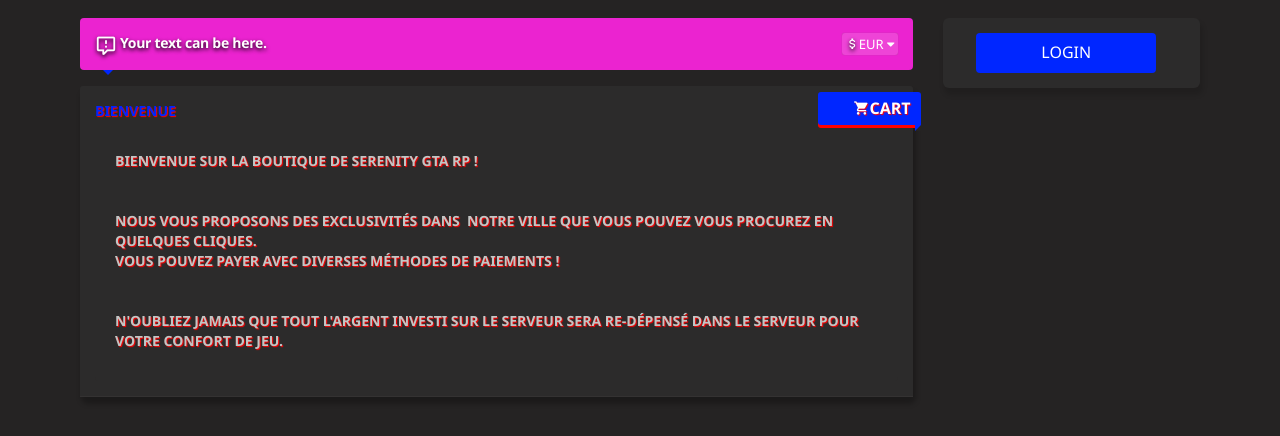
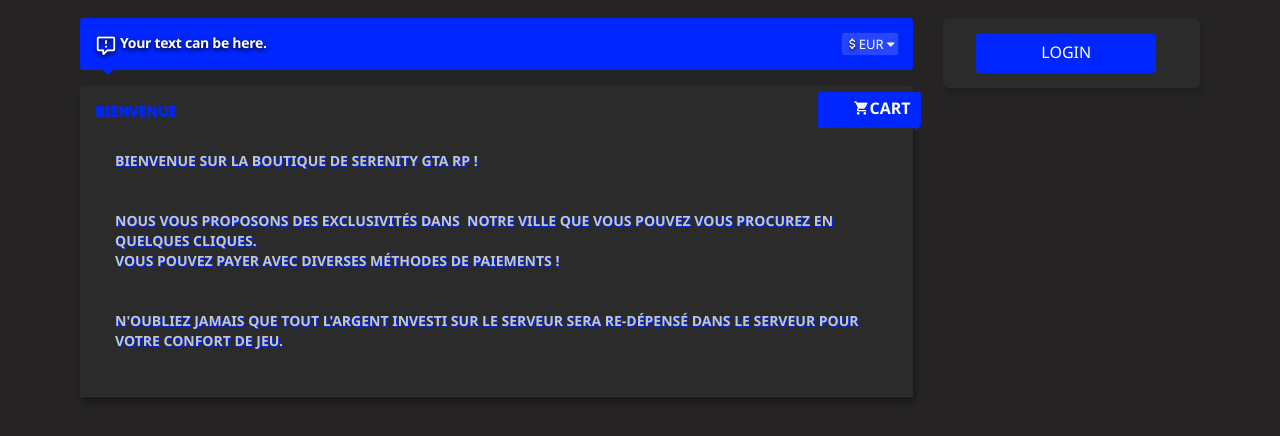
Before and after one commit to PetitParisRP/petitsparisrp.boutique, a plain HTML site: page index.html in a window 1280 px wide. Shown: the part 444-880 px from the top of the page. Drawn offline with nearby package versions, Linux system fonts and the light colour scheme; some packages are replaced by stand-ins of ours; no server answers; a script that the page names is missing.

Commit message:
Update index.html

```diff
--- a/index.html
+++ b/index.html
@@ -38,16 +38,16 @@
     --header-url: url(../media.discordapp.net/attachments/957321579996512276/960245788599013518/grand-theft-auto-v-golf-activity-wallpaper-3840x2160_54.jpg);
     --main-color: #0026ff;
     --text-color: #fff;
-    --store: #ff0000;
+    --store: #0026ff;
     --footer-bg: #302e2e;
     --header-filter: blur(100px);
     --header-background: linear-gradient(#212121 0,rgb(122 35 235 / 22%) 0%,#252323 90%);
     --panel-heading: #424040;
     --panel-body: #2c2b2b;
     --box-shadow: 0 4px 0 hsla(122, 35, 235, 0.85);
-    --announce-bg: #eb23d0;
+    --announce-bg: #0026ff;
     --count-transition: all 1s cubic-bezier(0.33, 0.74, 0.28, 0.82) !important;
-    --scrollbar-color: #eb23d0;
+    --scrollbar-color: #0026ff;
     --scrollbar-bg: #3f4045;
     --logo-height: 150px;
     --font-family: "Nunito Sans", "Segoe UI", "Open Sans", "Helvetica Neue", Helvetica, Arial, sans-serif;
@@ -57,6 +57,7 @@
 html,
 body {
    margin:0;
+
    padding:0;
    height:100%;
 }
```
